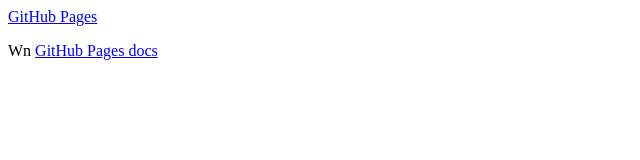
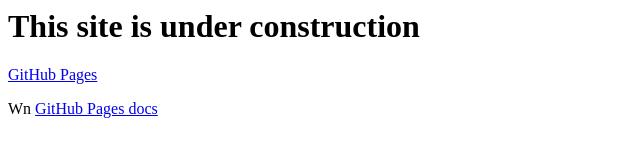
Before and after one commit to mdorantesm/mdorantesm.github.io, a plain HTML site: page index.html in a window 1280 px wide. Shown: the whole page, without its empty margins (0-640 px from the left). Drawn offline with Linux system fonts and the light colour scheme.

Commit message:
Updated index.html

```diff
--- a/index.html
+++ b/index.html
@@ -1,2 +1,3 @@
+<h1>This site is under construction</h1>
 <p><a href='https://pages.github.com/'>GitHub Pages</a></p>
 <p>Wn <a href='https://help.github.com/pages/'>GitHub Pages docs</a></p>
```
